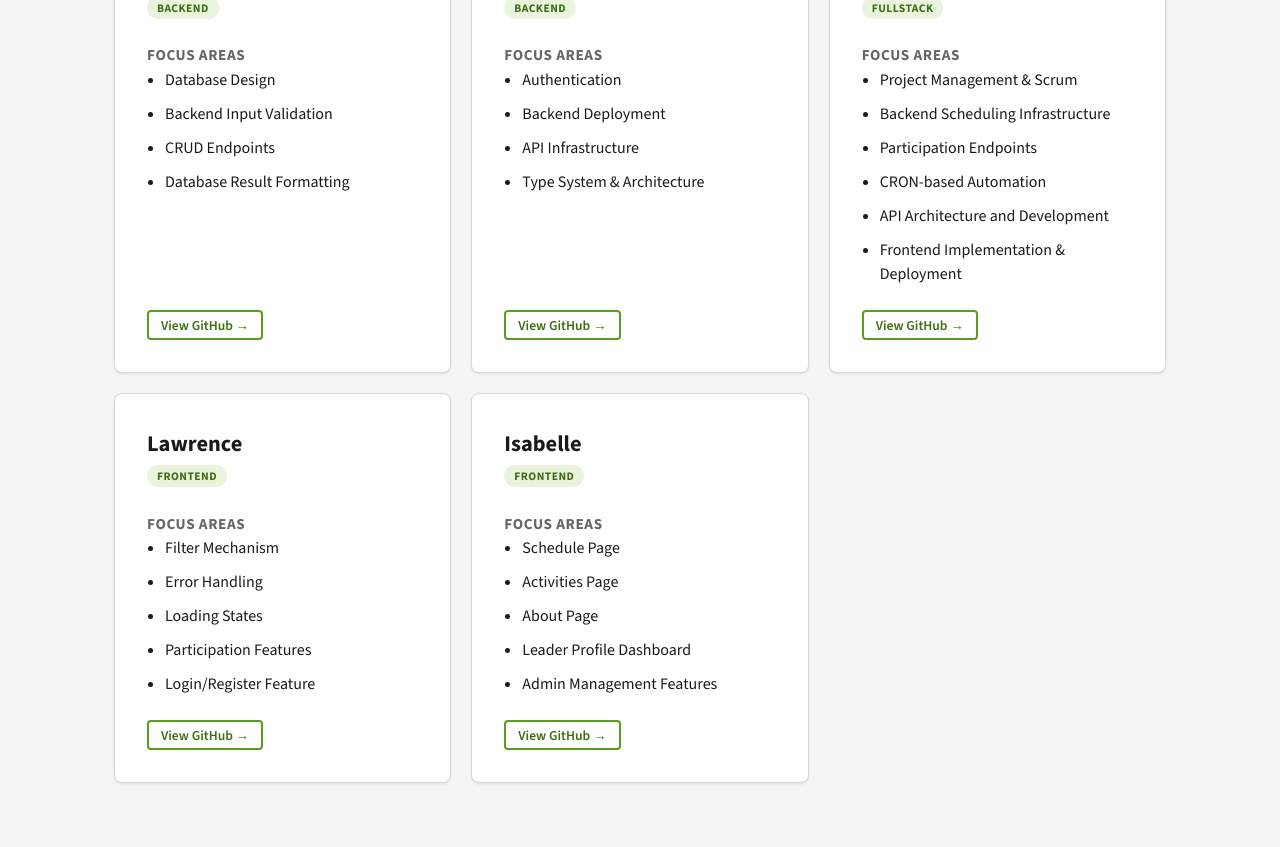
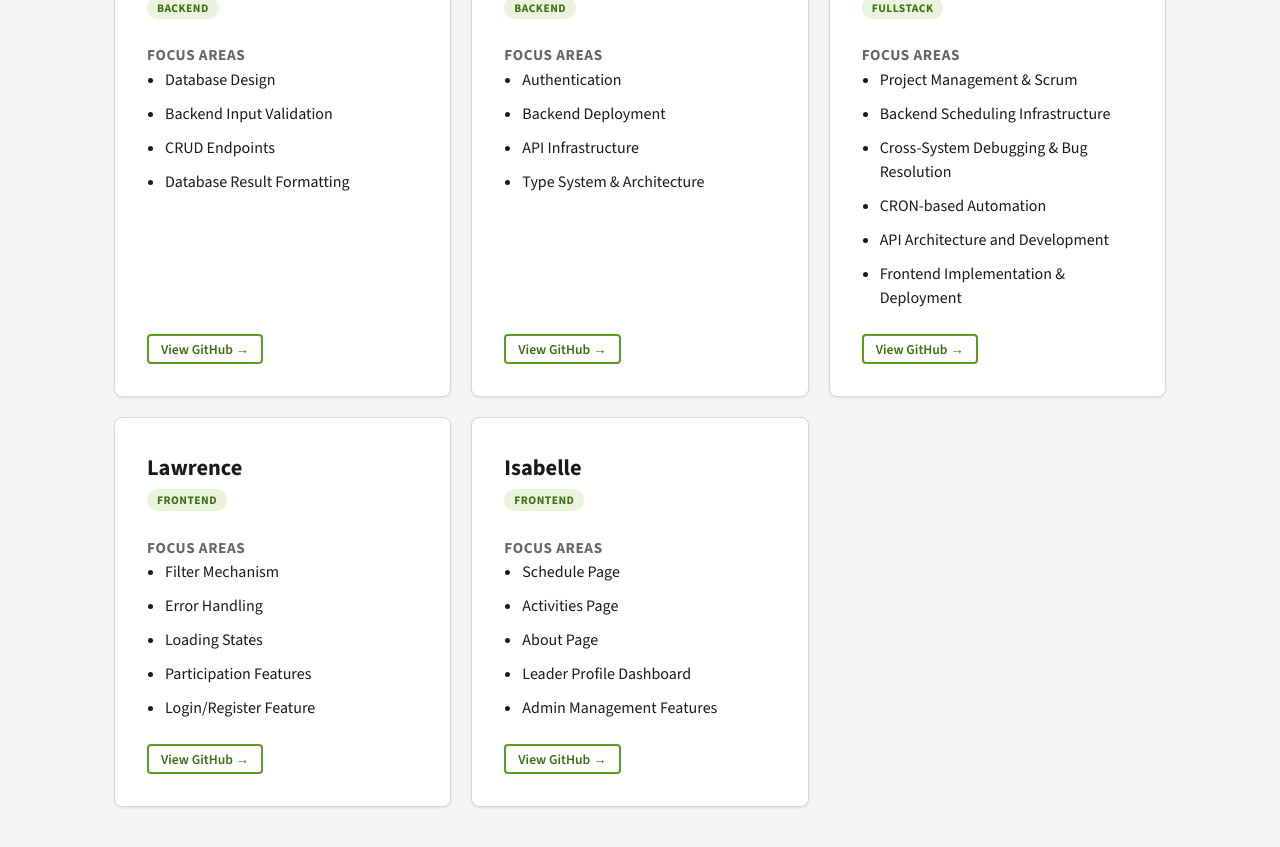
Before and after one commit to jasminerezai/hkif-web, a React (Vite) app in the folder client/: page /about in a window 1280 px wide. Shown: the part 960-1807 px from the top of the page. Built offline with nearby package versions, Linux system fonts and the light colour scheme; no server answers.

Commit message:
added 'Cross-System Debugging & Bug Resolution' for jasmine

```diff
--- a/client/src/pages/AboutPage.jsx
+++ b/client/src/pages/AboutPage.jsx
@@ -41,7 +41,7 @@ const teamMembers = [
     focus: [
       'Project Management & Scrum',
       'Backend Scheduling Infrastructure',
-      'Participation Endpoints',
+      'Cross-System Debugging & Bug Resolution',
       'CRON-based Automation',
       'API Architecture and Development',
       'Frontend Implementation & Deployment',
```
